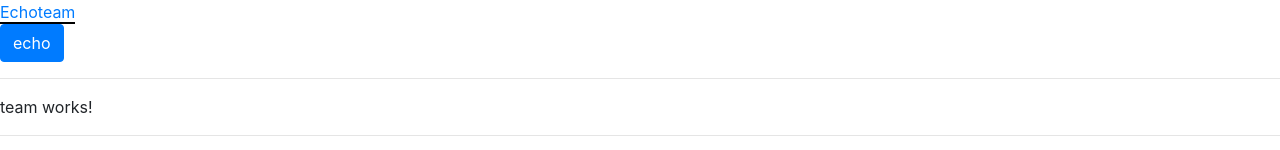
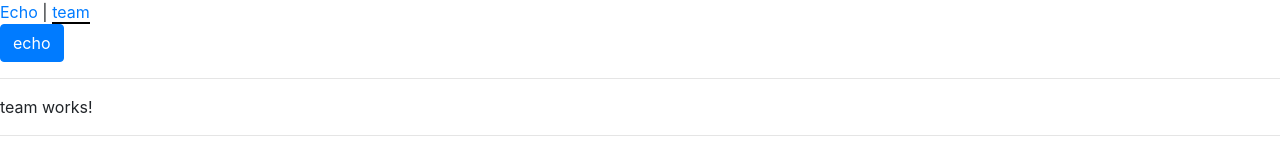
Before and after one commit to jkatnik/powtorki-ng, an Angular app: page /team in a window 1280 px wide. Shown: the top 150 px of the page. Built offline with nearby package versions, Linux system fonts and the light colour scheme.

Commit message:
prosty routing - rozwiązanie

```diff
--- a/src/app/app.component.html
+++ b/src/app/app.component.html
@@ -1,4 +1,4 @@
-<a routerLink="" routerLinkActive="active" [routerLinkActiveOptions]="{extact: true}">Echo</a>
+<a routerLink="" routerLinkActive="active" [routerLinkActiveOptions]="{exact: true}">Echo</a> |
 <a routerLink="team" routerLinkActive="active">team</a>
 <br>
 <button type="button" class="btn btn-primary" (click)="gotoEcho()">echo</button>
--- a/src/app/not-found/not-found.component.html
+++ b/src/app/not-found/not-found.component.html
@@ -1,3 +1 @@
-<p>
-  not-found works!
-</p>
+<h1>Page not found!</h1>
```
